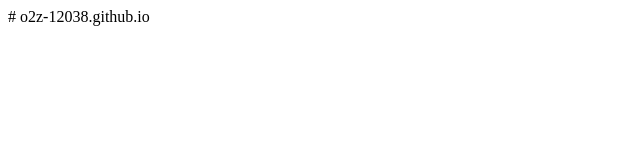
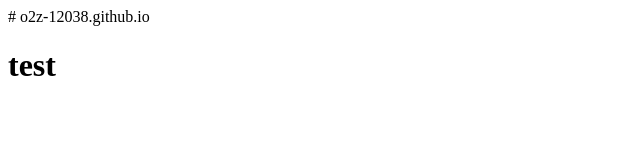
Before and after one commit to o2z-12038/o2z-12038.github.io, a plain HTML site: page index.html in a window 1280 px wide. Shown: the full height of the page, 0-640 px from the left. Drawn offline with Linux system fonts and the light colour scheme.

Commit message:
Update index.html

```diff
--- a/index.html
+++ b/index.html
@@ -1 +1,5 @@
 # o2z-12038.github.io
+<html>
+<h1>test</h1>
+
+</html>
```
